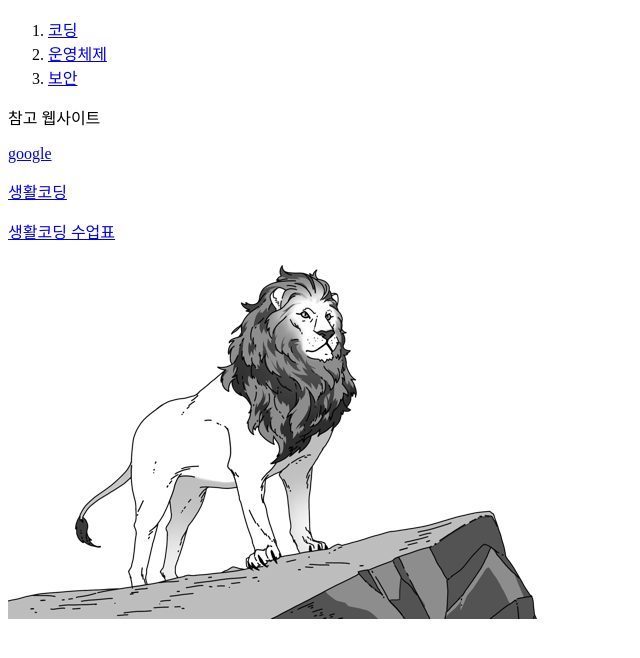
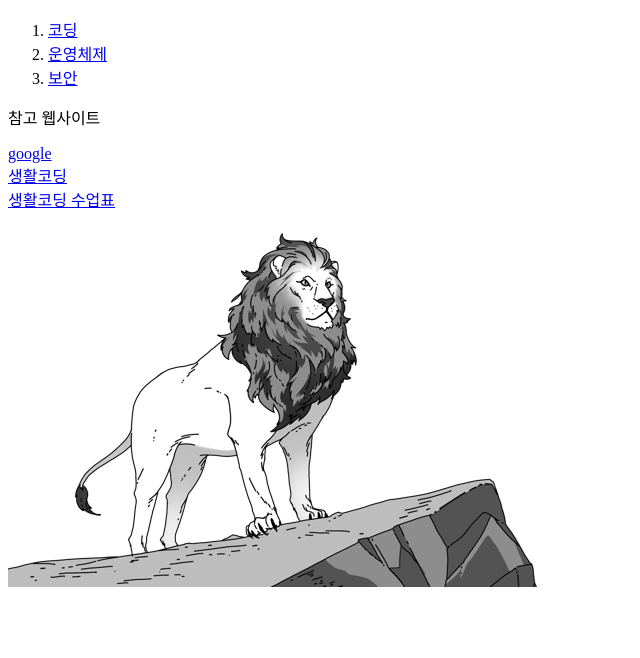
Before and after one commit to rmksung/myfirstweb, a plain HTML site: page index.html in a window 1280 px wide. Shown: the part 118-776 px from the top of the page, without its empty margins (0-640 px from the left). Drawn offline with Linux system fonts and the light colour scheme.

Commit message:
Update index.html

```diff
--- a/index.html
+++ b/index.html
@@ -14,7 +14,7 @@
   </ol>
 
 <p>참고 웹사이트</p>
-<p><a href="https://www.google.com" target=blank title="google.com">google</a></p>
-<p><a href="https://opentutorials.org/course/3084/18891" target=blank title="생활코딩">생활코딩</a></p>
-<p><a href="https://yah.ac/yahac3" target=blank title="생활코딩 수업표">생활코딩 수업표</a></p>
+<p><a href="https://www.google.com" target=blank title="google.com">google</a><br>
+<a href="https://opentutorials.org/course/3084/18891" target=blank title="생활코딩">생활코딩</a><br>
+<a href="https://yah.ac/yahac3" target=blank title="생활코딩 수업표">생활코딩 수업표</a></p>
   <img src="7662.png">
```
